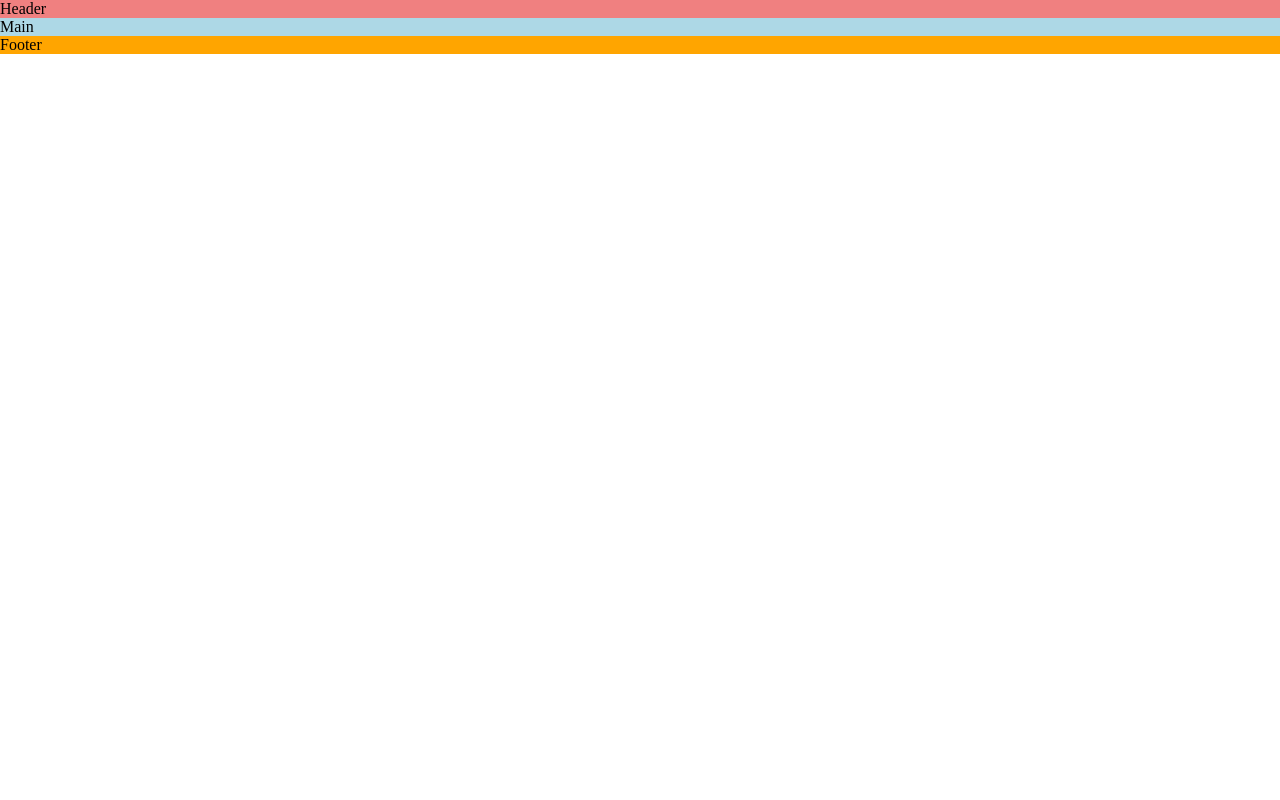
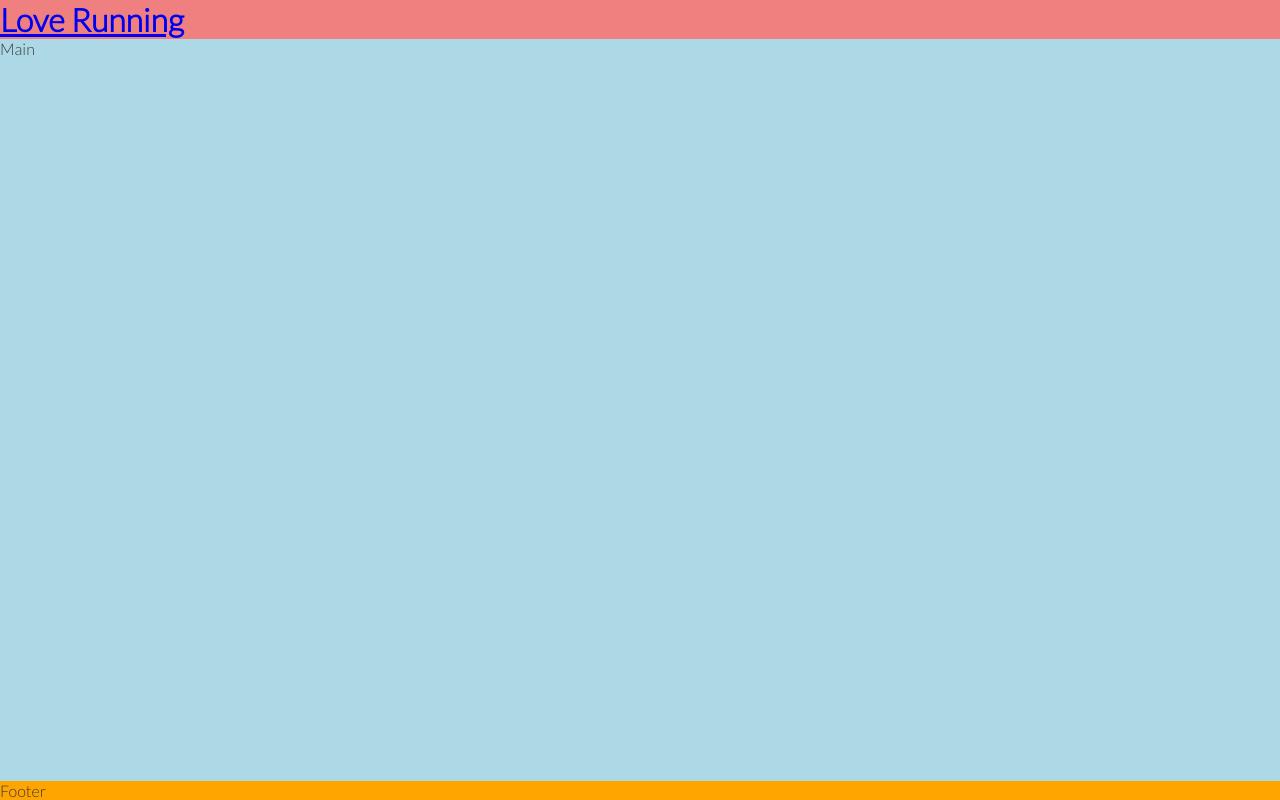
Before and after one commit to ispeakfishlanguage/love-running, a plain HTML site: page index.html in a window 1280 px wide. Drawn offline with Linux system fonts and the light colour scheme.

Commit message:
added logo element and implemented oswald font

```diff
--- a/assets/css/style.css
+++ b/assets/css/style.css
@@ -1,8 +1,20 @@
+/*Google fonts import*/
+@import url('https://fonts.googleapis.com/css2?family=Lato:wght@300&family=Oswald:wght@200;300;400;500;600;700&display=swap');
+
 /*Asterisk selector to override default browser styles*/
 *{
     padding: 0;
     margin: 0;
     box-sizing: border-box;
+}
+/*General Styles*/
+body{
+    min-height: 100vh;
+    display: flex;
+    flex-direction: column;
+    /*Generic project styles*/
+    color: #3a3a3a;
+    font-family: 'Lato', sans-serif;
 }
 /* header style*/
 header{
@@ -11,6 +23,8 @@ header{
 /* main style*/
 main{
     background-color: lightblue;
+    /* Make main element take up any surplus space to push footer down */
+    flex: 1 0 auto;
 }
 /*footer style*/
 footer{
--- a/index.html
+++ b/index.html
@@ -16,7 +16,9 @@
 </head>
 <body>
     <!--Header-->
-    <header>Header</header>
+    <header>
+        <a href="index.html"><h1 id="logo">Love Running</h1></a>
+    </header>
     <!--Main content-->
     <main>Main</main>
     <!--Footer-->
```
